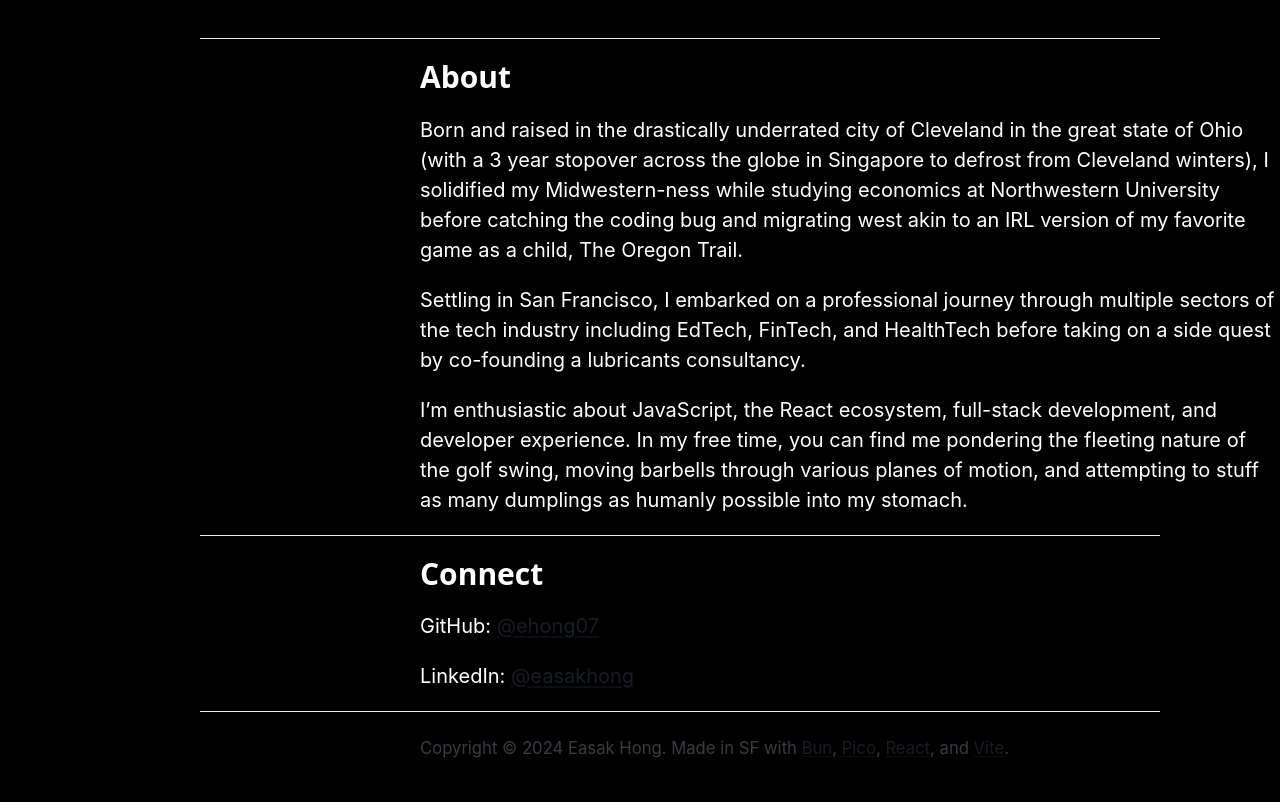
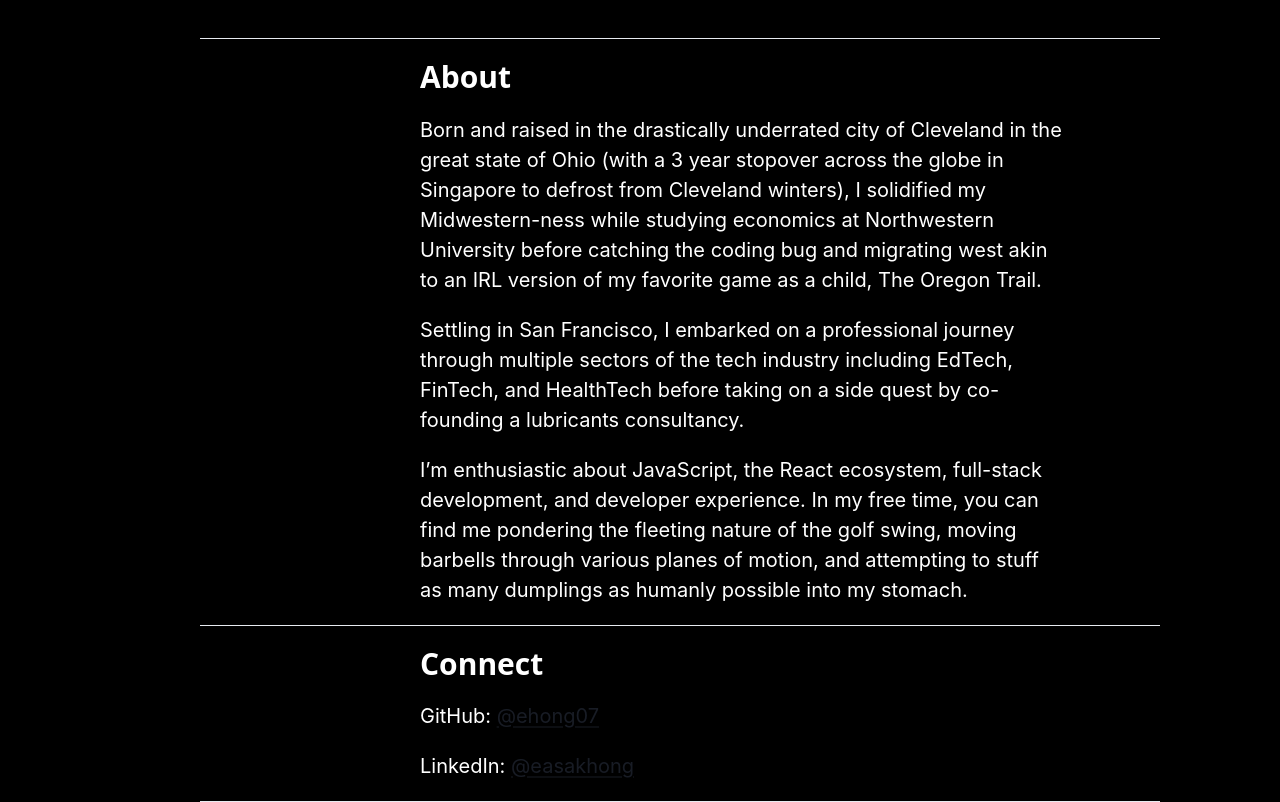
Before and after one commit to ehong07/page, a React (Vite) app in the folder app/: page / in a window 1280 px wide. Shown: the part 412-1214 px from the top of the page. Built offline with nearby package versions, Linux system fonts and the light colour scheme.

Commit message:
style About section

```diff
--- /dev/null
+++ b/app/src/components/About.css
@@ -0,0 +1,3 @@
+.text-container {
+  width: 75%;
+}
--- a/app/src/components/About.jsx
+++ b/app/src/components/About.jsx
@@ -1,22 +1,30 @@
+import './About.css';
+
 function About() {
   return (
     <div className="container">
       <h3 className="text">About</h3>
+      <div className="text-container">
         <p className="text">
           Born and raised in the drastically underrated city of Cleveland in the great state of Ohio (with a 3 year stopover
           across the globe in Singapore to defrost from Cleveland winters), I solidified my Midwestern-ness while
           studying economics at Northwestern University before catching the coding bug and migrating west akin to an
           IRL version of my favorite game as a child, The Oregon Trail.
         </p>
+      </div>
+      <div className="text-container">
         <p className="text">
           Settling in San Francisco, I embarked on a professional journey through multiple sectors of the tech industry
           including EdTech, FinTech, and HealthTech before taking on a side quest by co-founding a lubricants consultancy.
         </p>
+      </div>
+      <div className="text-container">
         <p className="text">
           I’m enthusiastic about JavaScript, the React ecosystem, full-stack development, and developer experience.
           In my free time, you can find me pondering the fleeting nature of the golf swing, moving barbells through various planes of motion, and attempting to stuff as many dumplings as humanly possible into my stomach.
         </p>
       </div>
+    </div>
   );
 }
 
```
Lines whose indentation alone changed are shown as unchanged.
